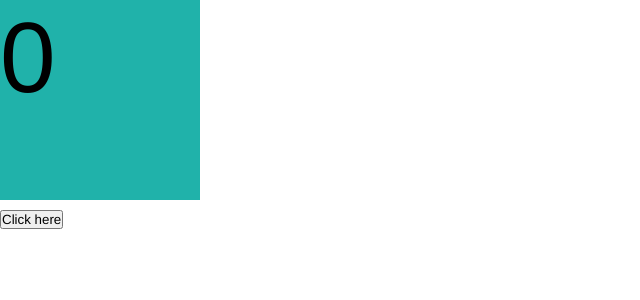
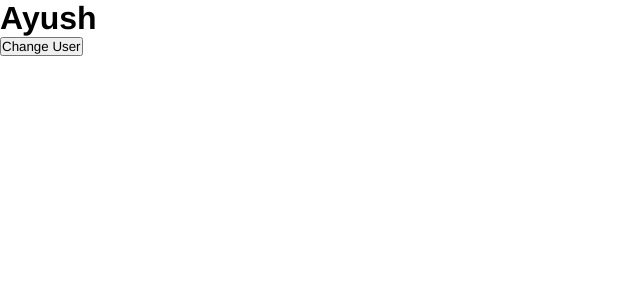
Before and after one commit to ayushjaiswal97/React, a React (Vite) app in the folder Day8/: page / in a window 1280 px wide. Shown: the top 300 px of the page, without its empty margins (0-640 px from the left). Built offline with nearby package versions, Linux system fonts and the light colour scheme.

Commit message:
Change user using useState

```diff
--- a/Day8/src/App.jsx
+++ b/Day8/src/App.jsx
@@ -1,20 +1,20 @@
-import React, { useState } from 'react'
+import React, { useState } from "react";
 
 const App = () => {
+  const arr = ["Ayush", "Akash", "Manish", "Bikash"];
 
-  const [num, setNum] = useState(0)
-
+  const [user, setUser] = useState(0);
   return (
     <div>
-      <div className="box">
-        {num}
-      </div>
-      <button onClick={()=>{
-        const rdm = Math.floor(Math.random()*100);
-        setNum(rdm);
-      }}>Click here</button>
+      <h1>{arr[user]}</h1>
+      <button
+        onClick={() => {
+          if (user < arr.length - 1) setUser(user + 1);
+        }}>
+        Change User
+      </button>
     </div>
-  )
-}
+  );
+};
 
-export default App
+export default App;
```
